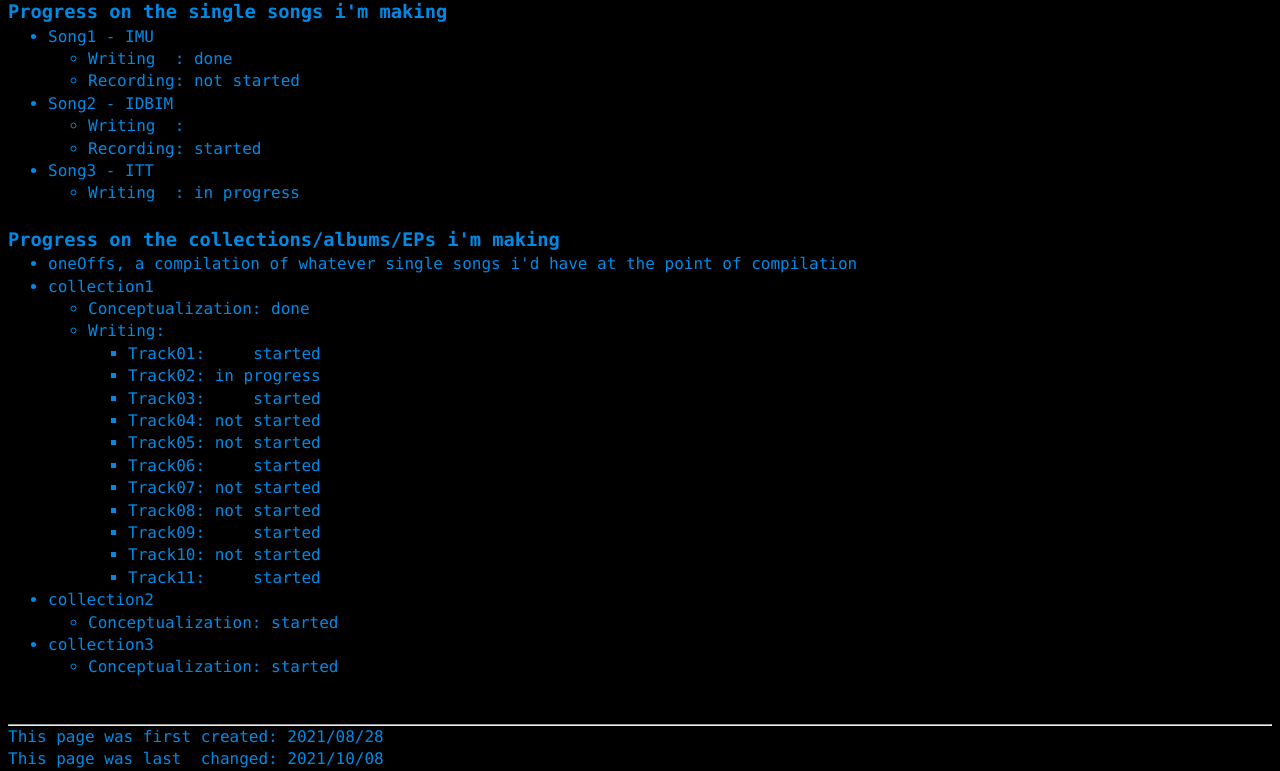
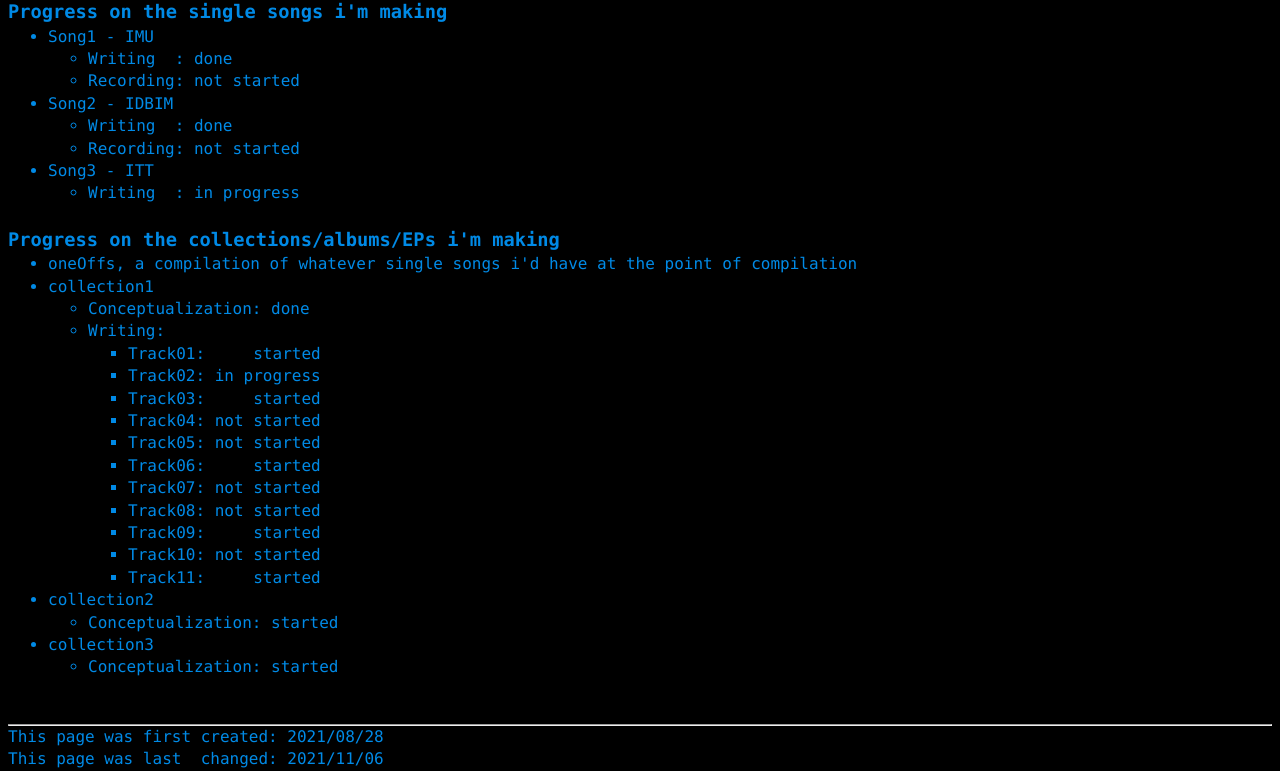
Before and after one commit to a-erfan-aa/a-erfan-aa.github.io, a Jekyll site: the page built from things-i-make/music.html, in a window 1280 px wide. Shown: the part 699-1470 px from the top of the page. Built offline with Jekyll 4.4.1, drawn with Linux system fonts in a browser that asks for light colours.

Commit message:
Correct progress in music.html

```diff
--- a/things-i-make/music.html
+++ b/things-i-make/music.html
@@ -2,7 +2,7 @@
 layout: default
 title: My music
 firstCreated: 2021/08/28
-lastChanged: 2021/10/08
+lastChanged: 2021/11/06
 ---
 <!-- title and subtitle -->
 <div>
@@ -42,8 +42,8 @@ lastChanged: 2021/10/08
 		</li>
 		<li>Song2 - IDBIM
 			<ul>
-				<li>Writing&nbsp;&nbsp;: </li>
-				<li>Recording: started</li>
+				<li>Writing&nbsp;&nbsp;: done</li>
+				<li>Recording: not started</li>
 			</ul>
 		</li>
 		<li>Song3 - ITT
```
